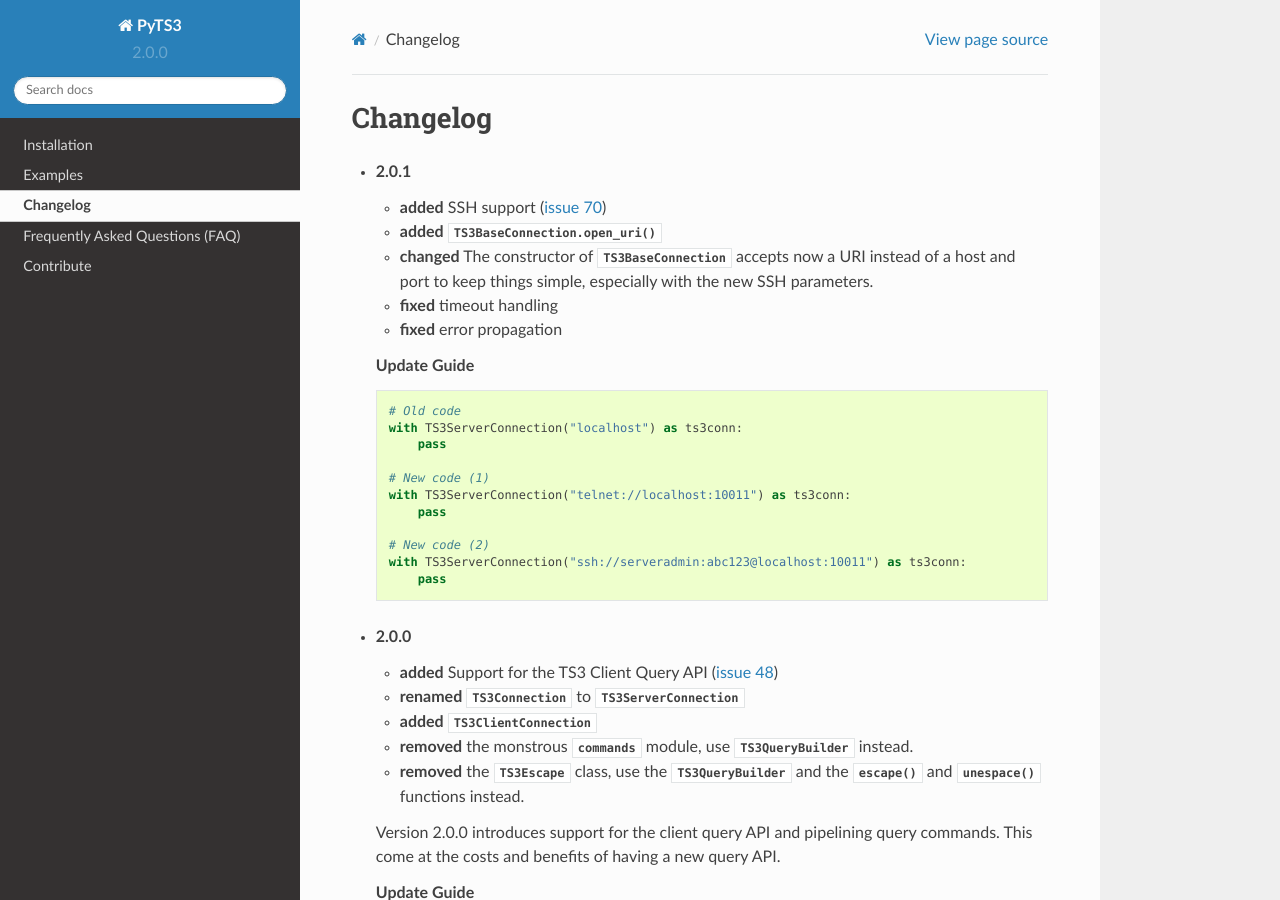
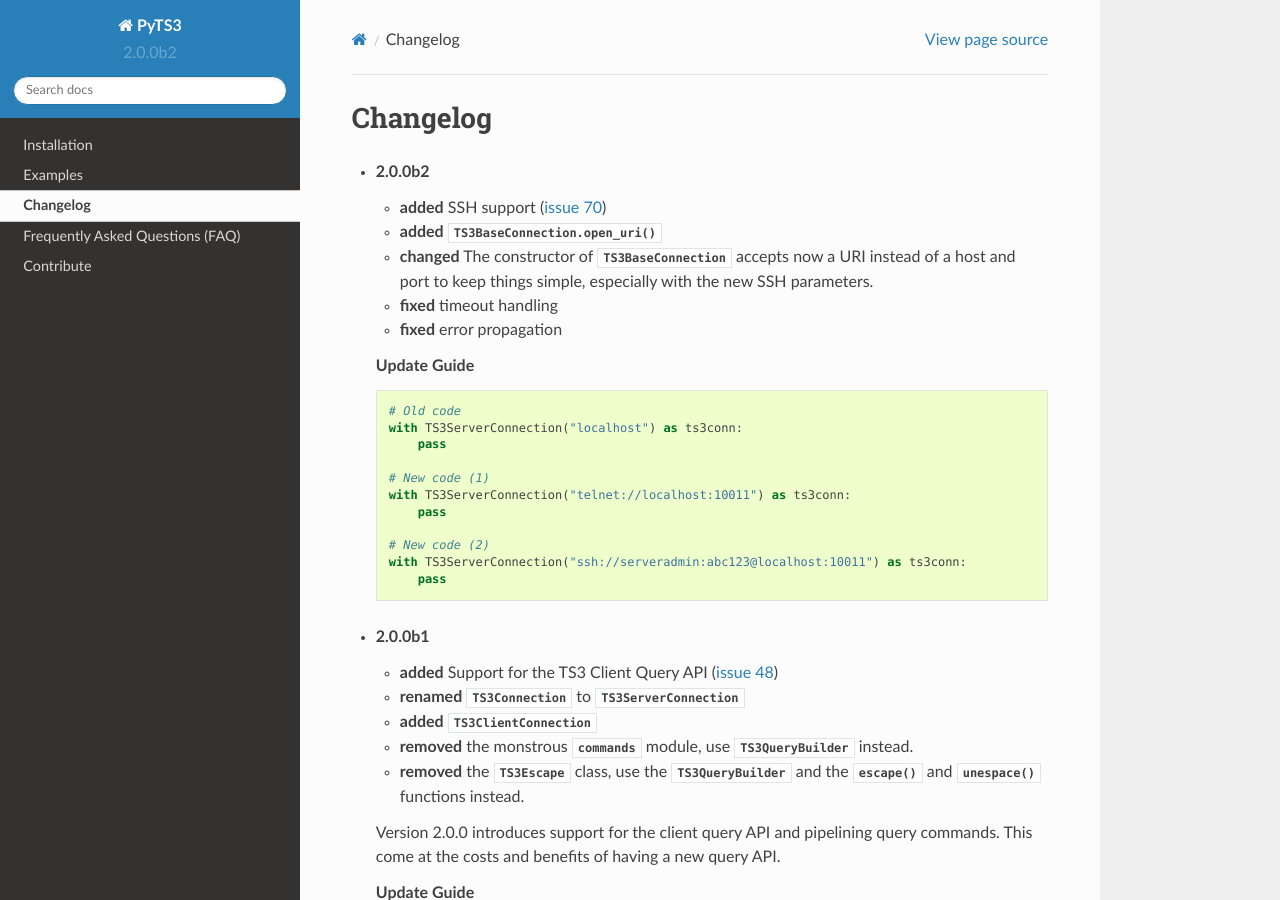
Before and after one commit to benediktschmitt/py-ts3, a Sphinx documentation site: the page built from docs/source/changelog.rst, in a window 1280 px wide and 900 px high. Built offline with Sphinx 7.4.7 and the Read the Docs theme 2.0.0, drawn with Linux system fonts in a browser that asks for light colours.

Commit message:
*updated* version  number

```diff
--- a/docs/source/changelog.rst
+++ b/docs/source/changelog.rst
@@ -3,7 +3,7 @@
 Changelog
 =========
 
-*   **2.0.1**
+*   **2.0.0b2**
 
     *   **added** SSH support
         (`issue 70 <https://github.com/benediktschmitt/py-ts3/issues/70>`_)
@@ -30,7 +30,7 @@ Changelog
         with TS3ServerConnection("ssh://serveradmin:abc123@localhost:10011") as ts3conn:
             pass
 
-*   **2.0.0**
+*   **2.0.0b1**
 
     *   **added** Support for the TS3 Client Query API
         (`issue 48 <https://github.com/benediktschmitt/py-ts3/issues/48>`_)
--- a/ts3/__init__.py
+++ b/ts3/__init__.py
@@ -49,7 +49,7 @@ This package contains a Python API for the:
 """
 
 
-__version__ = "2.0.0"
+__version__ = "2.0.0b2"
 
 
 # Only export some high level modules.
```
